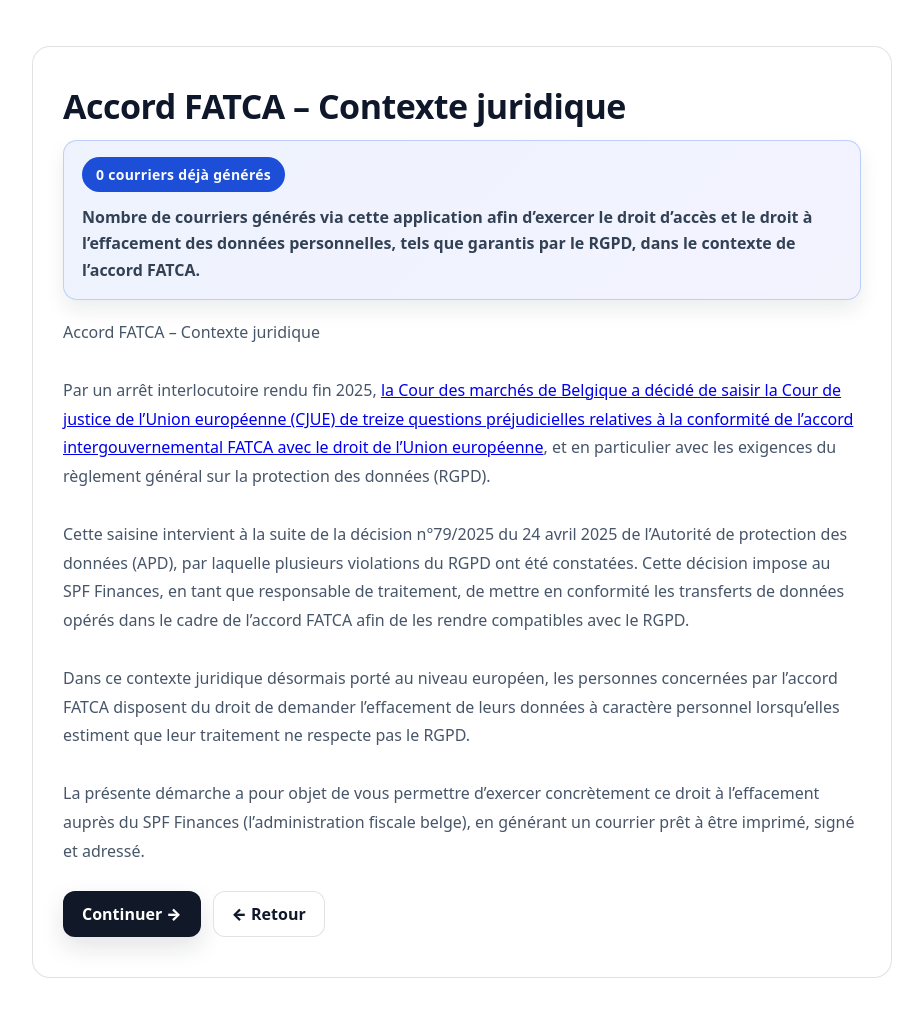
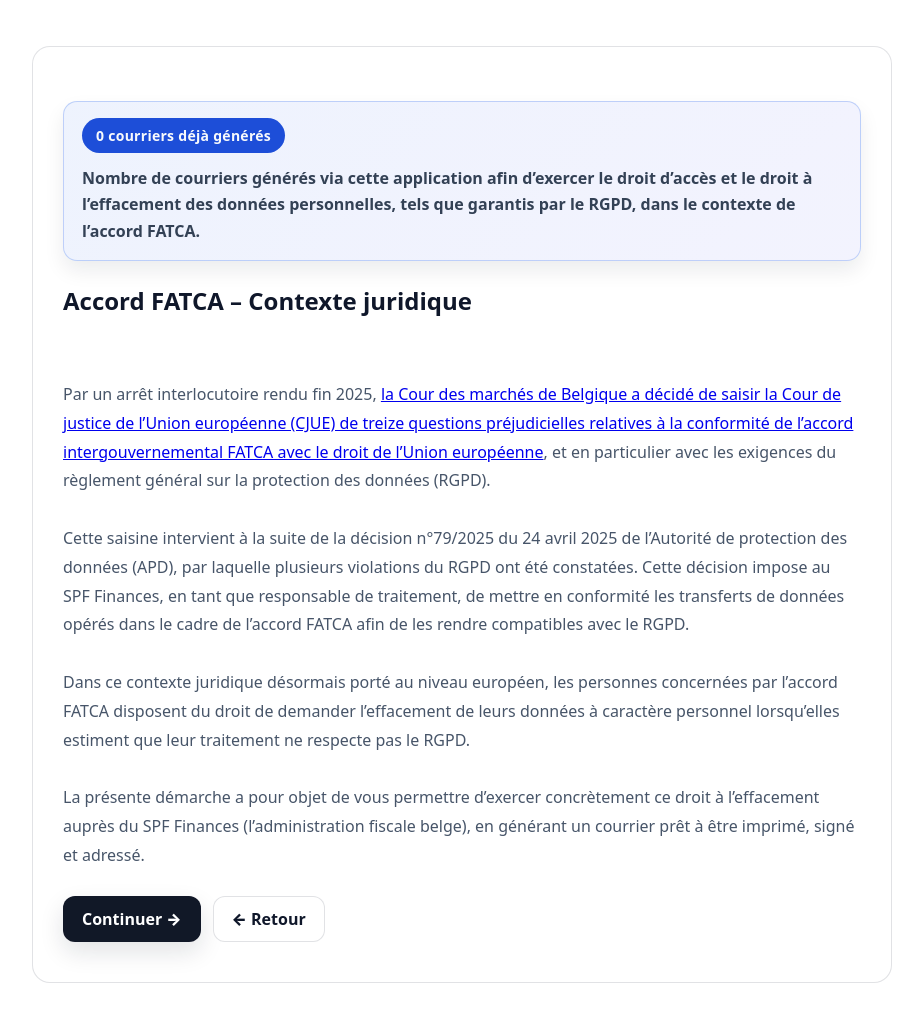
Before and after one commit to lehagrefabien-commits/fatca-application, a Flask app: page /context/fr in a window 1280 px wide. Shown: the part 64-1087 px from the top of the page, without its empty margins (178-1101 px from the left). Before the commit the page ends 1042 px from the top, so only its background shows below. Run offline with Flask 3, Linux system fonts and the light colour scheme; some libraries are stand-ins or nearby versions.

Commit message:
Update langue.html

```diff
--- a/templates/langue.html
+++ b/templates/langue.html
@@ -102,6 +102,13 @@
     }
     a.btn.secondary:hover{ background: rgba(15,23,42,0.02); }
 
+    .context-title{
+      display: block;
+      font-size: 24px;
+      font-weight: 800;
+      color: #0f172a;
+    }
+
     @media (max-width: 860px){
       .card{ padding: 32px 18px; }
     }
@@ -123,7 +130,6 @@
 
   <div class="wrap">
     <div class="card">
-      <h1>Accord FATCA – Contexte juridique</h1>
 
       {% if generated_count is defined %}
   <div style="
```
